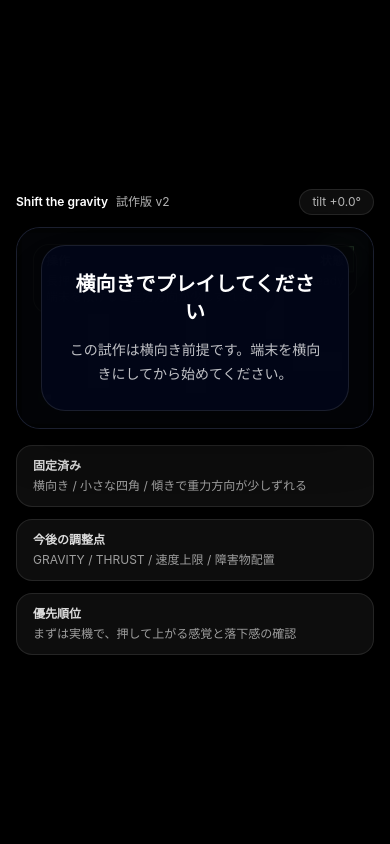
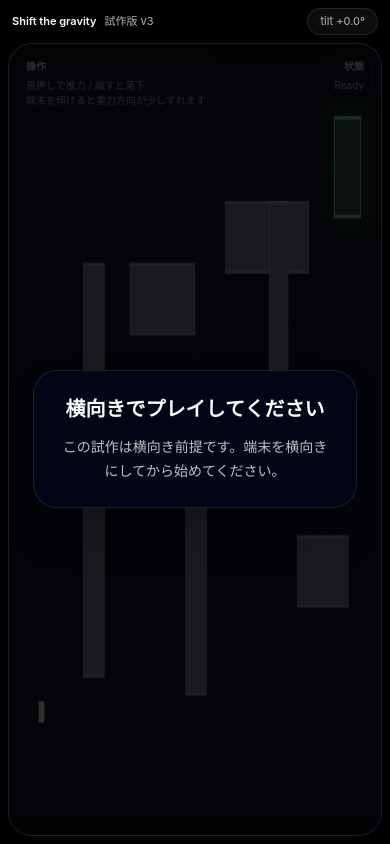
Before and after one commit to tatsunosuke195/shift-gravity, a React (Vite) app: page / in a window 390 px wide. Built offline with nearby package versions, Linux system fonts and the light colour scheme.

Commit message:
update App.tsx to v3 tilt and mobile fixes

```diff
--- a/src/App.tsx
+++ b/src/App.tsx
@@ -1,6 +1,7 @@
-// Shift the Gravity App.tsx v2
+
+// Shift the Gravity App.tsx v3
 // 2026-03-29
-// 変更点: TypeScript ビルド通過を優先して型を整理。横向き1ステージ、長押し推力、傾きで重力方向が少しずれる操作、障害物/ゴール、PC向け傾き代用スライダーを実装。
+// 変更点: 実機フィードバックを反映。傾き感度を上げ、傾き方向を補正し、上昇時と落下時で横ズレ方向が揃うように修正。横向きスマホで収まりやすい画面サイズに調整し、長押し時の選択/コピーメニューも抑制。
 
 import React, { useEffect, useRef, useState } from "react";
 
@@ -61,12 +62,13 @@ const STAGE_OBSTACLES: Rect[] = [
 // --- ここが実機で一番触る場所 ---
 const GRAVITY = 1040;
 const THRUST = 1360;
-const MAX_RISE_SPEED = 760;
+const MAX_RISE_SPEED = 820;
 const MAX_FALL_SPEED = 980;
-const MAX_SIDE_SPEED = 560;
-const LINEAR_DAMPING = 1.15;
-const MAX_INPUT_TILT_DEG = 30;
-const MAX_GRAVITY_ROTATION_RAD = 0.42;
+const MAX_SIDE_SPEED = 760;
+const LINEAR_DAMPING = 1.08;
+const MAX_INPUT_TILT_DEG = 18;
+const MAX_GRAVITY_ROTATION_RAD = 0.82;
+const TILT_DIRECTION = -1;
 
 const BG_COLOR = "#0b0f14";
 const FIELD_COLOR = "#101826";
@@ -136,7 +138,7 @@ function readRawTiltDegrees(event: DeviceOrientationEvent): number {
   const gamma = Number.isFinite(event.gamma) ? event.gamma : 0;
   const type = getOrientationType();
   const sign = type === "landscape-secondary" ? -1 : 1;
-  return gamma * sign;
+  return gamma * sign * TILT_DIRECTION;
 }
 
 function resizeCanvasToDisplaySize(canvas: HTMLCanvasElement): {
@@ -198,6 +200,26 @@ export default function ShiftTheGravityApp(): React.JSX.Element {
 
   const supportsOrientation = typeof window !== "undefined" && !!getDeviceOrientationCtor();
   const canStart = isLandscape && (permissionState === "granted" || showManualTiltFallback);
+
+  const screenUp: Vec2 = { x: 0, y: -1 };
+  const rootStyle: React.CSSProperties = {
+    minHeight: "100dvh",
+    height: "100dvh",
+    overflow: "hidden",
+    overscrollBehavior: "none",
+    background: "#000",
+  };
+  const gameFrameStyle: React.CSSProperties = {
+    aspectRatio: "16 / 9",
+    touchAction: "none",
+    userSelect: "none",
+    WebkitUserSelect: "none",
+    WebkitTouchCallout: "none",
+    WebkitTapHighlightColor: "transparent",
+    height: "calc(100dvh - 44px)",
+    width: "auto",
+    maxWidth: "100%",
+  };
 
   useEffect(() => {
     phaseRef.current = gamePhase;
@@ -337,10 +359,12 @@ export default function ShiftTheGravityApp(): React.JSX.Element {
   }
 
   function beginThrust(event: React.PointerEvent<HTMLDivElement>): void {
+    event.preventDefault();
     if (phaseRef.current !== "playing") return;
     const target = event.target as HTMLElement | null;
     if (target?.closest("button")) return;
     pointerActiveRef.current = true;
+    window.getSelection()?.removeAllRanges();
   }
 
   function endThrust(): void {
@@ -365,8 +389,8 @@ export default function ShiftTheGravityApp(): React.JSX.Element {
       const side: Vec2 = { x: down.y, y: -down.x };
 
       const thrustMultiplier = pointerActiveRef.current ? 1 : 0;
-      const ax = down.x * GRAVITY - down.x * THRUST * thrustMultiplier;
-      const ay = down.y * GRAVITY - down.y * THRUST * thrustMultiplier;
+      const ax = down.x * GRAVITY + screenUp.x * THRUST * thrustMultiplier;
+      const ay = down.y * GRAVITY + screenUp.y * THRUST * thrustMultiplier;
 
       player.vx += ax * stepDt;
       player.vy += ay * stepDt;
@@ -512,13 +536,12 @@ export default function ShiftTheGravityApp(): React.JSX.Element {
       : "";
 
   return (
-    <div className="min-h-screen w-full bg-black text-white">
-      <div className="mx-auto flex min-h-screen max-w-7xl items-center justify-center p-4 md:p-6">
-        <div className="w-full">
-          <div className="mb-3 flex items-center justify-between gap-3 text-xs text-white/70 md:text-sm">
+    <div className="w-full bg-black text-white" style={rootStyle}>
+      <div className="mx-auto flex h-full max-w-7xl flex-col items-center justify-center p-2 md:p-4">
+        <div className="mb-2 flex w-full items-center justify-between gap-3 px-1 text-[11px] text-white/70 md:mb-3 md:text-sm">
           <div>
             <span className="font-semibold text-white">Shift the gravity</span>
-              <span className="ml-2">試作版 v2</span>
+            <span className="ml-2">試作版 v3</span>
           </div>
           <div className="rounded-full border border-white/10 bg-white/5 px-3 py-1">
             tilt {formatTiltText(debugTilt)}
@@ -527,17 +550,18 @@ export default function ShiftTheGravityApp(): React.JSX.Element {
 
         <div
           className="relative overflow-hidden rounded-3xl border border-white/10 bg-slate-950 shadow-2xl"
-            style={{ aspectRatio: "16 / 9", touchAction: "none", userSelect: "none" }}
+          style={gameFrameStyle}
           onPointerDown={beginThrust}
           onPointerUp={endThrust}
           onPointerCancel={endThrust}
           onPointerLeave={endThrust}
+          onContextMenu={(event) => event.preventDefault()}
         >
           <canvas ref={canvasRef} className="absolute inset-0 h-full w-full" />
 
-            <div className="pointer-events-none absolute left-4 top-4 right-4 flex items-start justify-between gap-3">
+          <div className="pointer-events-none absolute left-2 top-2 right-2 flex items-start justify-between gap-2 md:left-4 md:top-4 md:right-4 md:gap-3">
             <div
-                className="rounded-2xl border px-3 py-2 text-xs md:text-sm"
+              className="rounded-2xl border px-2 py-1.5 text-[10px] md:px-3 md:py-2 md:text-sm"
               style={{ background: HUD_PANEL, borderColor: HUD_BORDER }}
             >
               <div className="font-semibold text-white">操作</div>
@@ -545,7 +569,7 @@ export default function ShiftTheGravityApp(): React.JSX.Element {
               <div className="text-white/80">端末を傾けると重力方向が少しずれます</div>
             </div>
             <div
-                className="rounded-2xl border px-3 py-2 text-right text-xs md:text-sm"
+              className="rounded-2xl border px-2 py-1.5 text-right text-[10px] md:px-3 md:py-2 md:text-sm"
               style={{ background: HUD_PANEL, borderColor: HUD_BORDER }}
             >
               <div className="font-semibold text-white">状態</div>
@@ -651,11 +675,11 @@ export default function ShiftTheGravityApp(): React.JSX.Element {
         </div>
 
         {showManualTiltFallback && (
-            <div className="mt-4 rounded-3xl border border-white/10 bg-slate-950/90 p-4 shadow-xl">
-              <div className="flex flex-col gap-3 md:flex-row md:items-center md:justify-between">
+          <div className="mt-2 w-full max-w-4xl rounded-3xl border border-white/10 bg-slate-950/90 p-3 shadow-xl md:mt-4 md:p-4">
+            <div className="flex flex-col gap-2 md:flex-row md:items-center md:justify-between md:gap-3">
               <div>
                 <div className="text-sm font-semibold text-white">傾き代用スライダー</div>
-                  <div className="mt-1 text-xs leading-6 text-white/65 md:text-sm">
+                <div className="mt-1 text-xs leading-5 text-white/65 md:text-sm">
                   PCプレビューや傾き未許可時は、ここで重力方向のずれを確認できます。
                 </div>
               </div>
@@ -664,7 +688,7 @@ export default function ShiftTheGravityApp(): React.JSX.Element {
               </div>
             </div>
             <input
-                className="mt-4 w-full"
+              className="mt-3 w-full"
               type="range"
               min={-30}
               max={30}
@@ -676,22 +700,6 @@ export default function ShiftTheGravityApp(): React.JSX.Element {
             />
           </div>
         )}
-
-          <div className="mt-4 grid gap-3 text-xs text-white/60 md:grid-cols-3 md:text-sm">
-            <div className="rounded-2xl border border-white/10 bg-white/5 px-4 py-3">
-              <div className="font-semibold text-white/85">固定済み</div>
-              <div className="mt-1">横向き / 小さな四角 / 傾きで重力方向が少しずれる</div>
-            </div>
-            <div className="rounded-2xl border border-white/10 bg-white/5 px-4 py-3">
-              <div className="font-semibold text-white/85">今後の調整点</div>
-              <div className="mt-1">GRAVITY / THRUST / 速度上限 / 障害物配置</div>
-            </div>
-            <div className="rounded-2xl border border-white/10 bg-white/5 px-4 py-3">
-              <div className="font-semibold text-white/85">優先順位</div>
-              <div className="mt-1">まずは実機で、押して上がる感覚と落下感の確認</div>
-            </div>
-          </div>
-        </div>
       </div>
     </div>
   );
```
Lines whose indentation alone changed are shown as unchanged.
